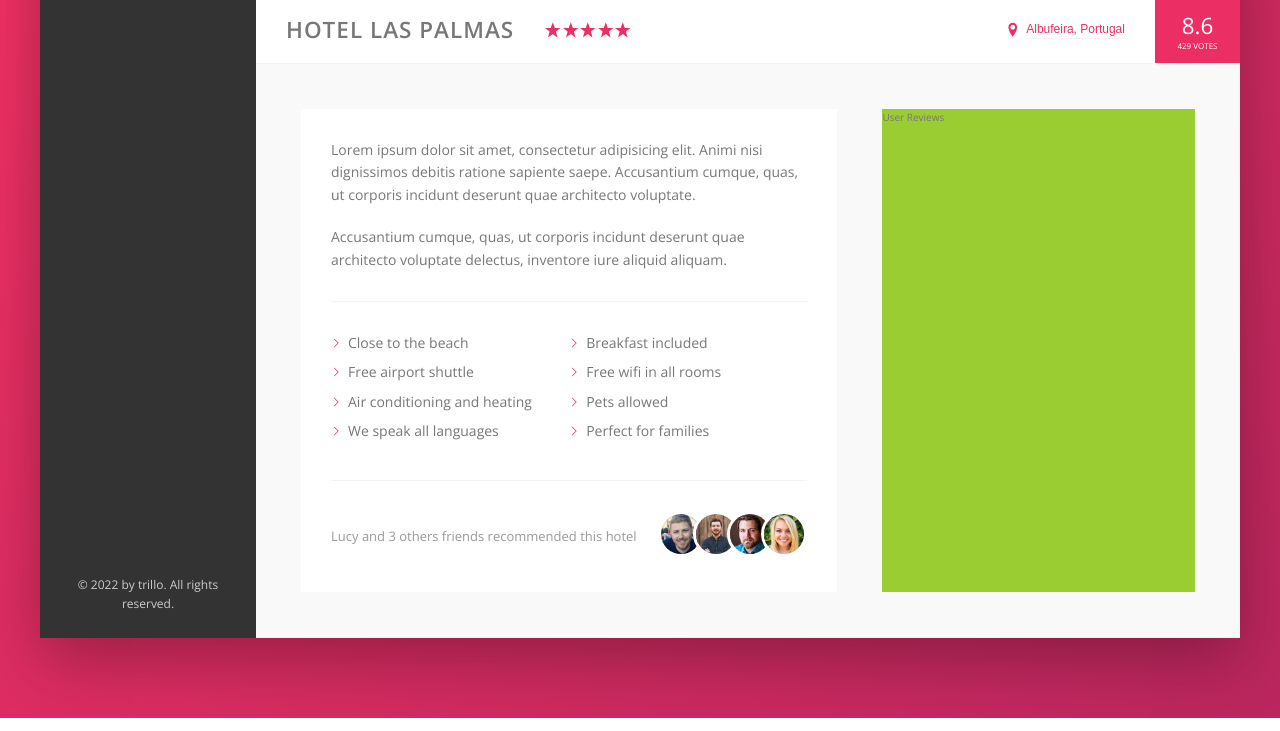
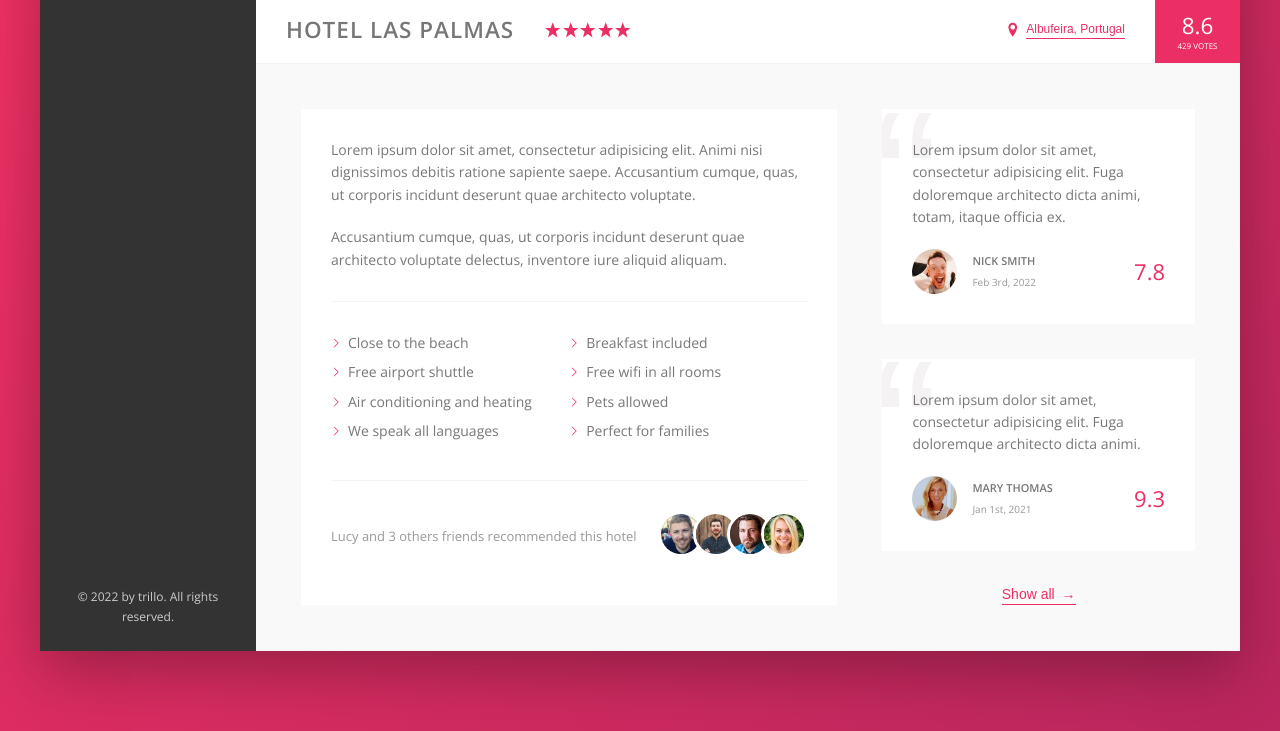
Before and after one commit to usama-365/trillo, a website: page index.html in a window 1280 px wide. Shown: the part 538-1269 px from the top of the page. Drawn offline with nearby package versions, Linux system fonts and the light colour scheme.

Commit message:
Created the reviews section

```diff
--- a/index.html
+++ b/index.html
@@ -199,7 +199,46 @@
                 </div>
               </div>
             </div>
-            <div class="user-reviews">User Reviews</div>
+            <div class="user-reviews">
+              <figure class="review">
+                <blockquote class="review__text">
+                  Lorem ipsum dolor sit amet, consectetur adipisicing elit. Fuga
+                  doloremque architecto dicta animi, totam, itaque officia ex.
+                </blockquote>
+                <figcaption class="review__user">
+                  <img
+                    src="img/user-1.jpg"
+                    alt="User 1"
+                    class="review__photo"
+                  />
+                  <div class="review__user-box">
+                    <p class="review__user-name">Nick Smith</p>
+                    <p class="review__user-date">Feb 3rd, 2022</p>
+                  </div>
+                  <div class="review__rating">7.8</div>
+                </figcaption>
+              </figure>
+              <figure class="review">
+                <blockquote class="review__text">
+                  Lorem ipsum dolor sit amet, consectetur adipisicing elit. Fuga
+                  doloremque architecto dicta animi.
+                </blockquote>
+                <figcaption class="review__user">
+                  <img
+                    src="img/user-2.jpg"
+                    alt="User 2"
+                    class="review__photo"
+                  />
+                  <div class="review__user-box">
+                    <p class="review__user-name">Mary Thomas</p>
+                    <p class="review__user-date">Jan 1st, 2021</p>
+                  </div>
+                  <div class="review__rating">9.3</div>
+                </figcaption>
+              </figure>
+
+              <button class="btn-inline">Show all <span>&rarr;</span></button>
+            </div>
           </div>
         </main>
       </div>
--- a/sass/_components.scss
+++ b/sass/_components.scss
@@ -256,16 +256,24 @@
     border: none;
     color: var(--color-primary);
     font-size: inherit;
-    border-bottom: var(--line);
+    border-bottom: 1px solid currentColor;
     padding-bottom: 2px;
     display: inline-block;
     background-color: transparent;
     transition: all 0.2s;
+
+    span {
+      margin-left: 3px;
+      transition: all 0.2s;
+    }
   }
 
   &:hover {
     cursor: pointer;
     color: var(--color-grey-dark-1);
+    span {
+      margin-left: 8px;
+    }
   }
 
   &:focus {
@@ -354,3 +362,67 @@
     }
   }
 }
+
+////////////////////////////////////////
+/// REVIEW
+.review {
+  background-color: #fff;
+  box-shadow: var(--shadow-light);
+  padding: 3rem;
+  margin-bottom: 3.5rem;
+  position: relative;
+  overflow: hidden;
+
+  &::before {
+    content: "\201C";
+    display: inline-block;
+    position: absolute;
+    top: -2.75rem;
+    left: -1rem;
+    font-family: sans-serif;
+    font-size: 20rem;
+    color: var(--color-grey-light-2);
+    line-height: 1;
+  }
+
+  &__text {
+    position: relative;
+    z-index: 10;
+
+    margin-bottom: 2rem;
+  }
+
+  &__user {
+    display: flex;
+    align-items: center;
+  }
+
+  &__photo {
+    height: 4.5rem;
+    width: 4.5rem;
+    border-radius: 100%;
+    margin-right: 1.5rem;
+  }
+
+  &__user-box {
+    margin-right: auto;
+  }
+
+  &__user-name {
+    font-size: 1.1rem;
+    text-transform: uppercase;
+    // color: var(--color-grey-dark-1);
+    font-weight: 600;
+    margin-bottom: 0.4rem;
+  }
+
+  &__user-date {
+    font-size: 1rem;
+    color: var(--color-grey-dark-3);
+  }
+
+  &__rating {
+    color: var(--color-primary);
+    font-size: 2.2rem;
+  }
+}
--- a/sass/_layout.scss
+++ b/sass/_layout.scss
@@ -37,6 +37,7 @@
   padding: 4.5rem;
   background-color: var(--color-grey-light-1);
   border-bottom: var(--line);
+  font-size: 1.4rem;
 }
 
 .description {
@@ -45,10 +46,11 @@
   padding: 3rem;
   flex: 0 0 60%;
   margin-right: 4.5rem;
-  font-size: 1.4rem;
 }
 
 .user-reviews {
-  background-color: yellowgreen;
   flex: 1;
+  display: flex;
+  flex-direction: column;
+  align-items: center;
 }
```
Also changed, not shown: css/style.css.
